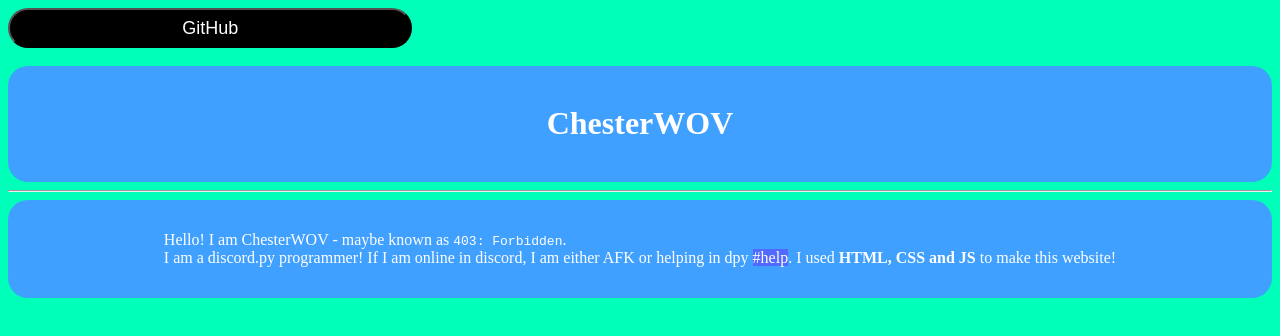
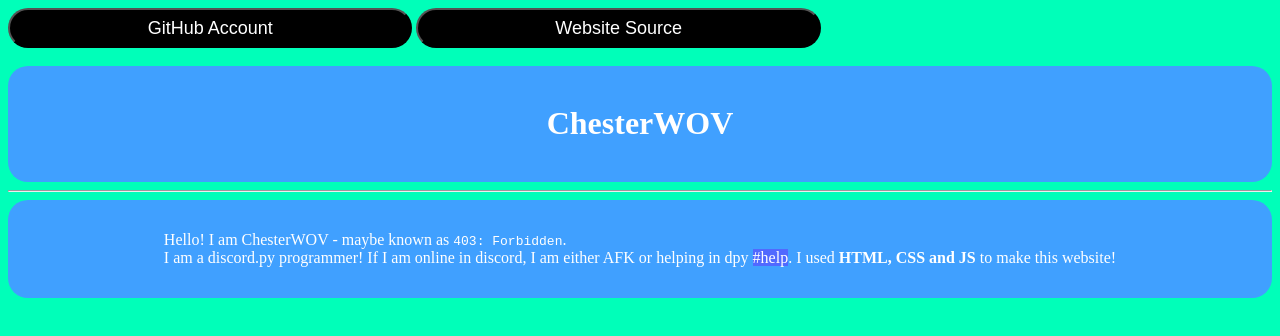
Before and after one commit to ChesterWOV-DPY/ChesterWOV-DPY.github.io, a plain HTML site: page index.html in a window 1280 px wide. Drawn offline with Linux system fonts and the light colour scheme.

Commit message:
Update index.html

```diff
--- a/index.html
+++ b/index.html
@@ -48,9 +48,10 @@
   </head>
   <body>
     <nav>
-      <button data-url="https://github.com/ChesterWOV-DPY">GitHub</button>
+      <button data-url="https://github.com/ChesterWOV-DPY">GitHub Account</button>
+
+      <button data-url="https://github.com/ChesterWOV-DPY/ChesterWOV-DPY.github.io">Website Source</button>
       <!--
-      <button data-url="">E</button>
       <button data-url="">Timeline</button>
       -->
     </nav>
```
